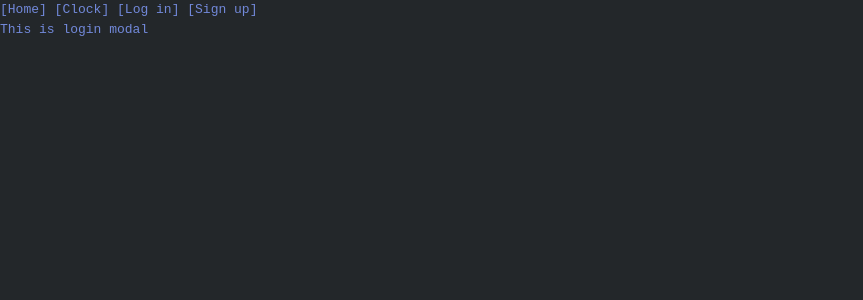
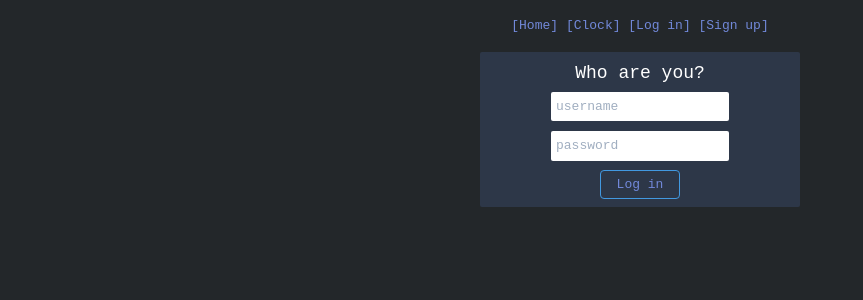
Before and after one commit to npnkhoi/JavaClock, a Vue app in the folder javaclock-frontend/: page /login in a window 1280 px wide. Shown: the top 300 px of the page, without its empty margins (0-863 px from the left). Built offline with nearby package versions, Linux system fonts and the light colour scheme.

Commit message:
init login modal

```diff
--- a/javaclock-frontend/src/App.vue
+++ b/javaclock-frontend/src/App.vue
@@ -1,10 +1,11 @@
 <template>
-  <div class="main-page absolute h-full w-full">
-    <router-link to='/'> [Home] </router-link>
-    <router-link to='/clock'> [Clock] </router-link>
-    <router-link to='/login'> [Log in] </router-link>
-    <router-link to='/signup'> [Sign up] </router-link>
-    <br>
+  <div class="main-page absolute h-full w-full flex flex-col items-center">
+    <div class="navigation-bar m-4">
+      <router-link to='/'> [Home] </router-link>
+      <router-link to='/clock'> [Clock] </router-link>
+      <router-link to='/login'> [Log in] </router-link>
+      <router-link to='/signup'> [Sign up] </router-link>
+    </div>
     <router-view />
   </div>
 </template>
--- a/javaclock-frontend/src/components/Login.vue
+++ b/javaclock-frontend/src/components/Login.vue
@@ -1,5 +1,25 @@
 <template>
-<div>This is login modal</div>
+<div class="login-wrapper flex flex-col items-center w-1/4 bg-gray-800 rounded-sm p-2">
+    <div class="text-white text-lg"> Who are you? </div>
+    <input
+        type="text"
+        name="username"
+        class="login-entry"
+        placeholder="username"
+        id=""
+    >
+    <input
+        type="password"
+        name="password"
+        class="login-entry"
+        placeholder="password"
+        id=""
+    >
+    <button
+        type="submit"
+        class="bg-transparent mt-1 py-1 px-4 border border-blue-500 rounded
+            hover:border-transparent hover:bg-blue-500 hover:text-white ">Log in</button>
+</div>
 </template>
 
 <script>
@@ -9,5 +29,9 @@ export default {
 </script>
 
 <style>
-
+.login-entry {
+    margin: 5px;
+    padding: 5px;
+    border-radius: 2px;
+}
 </style>
```
